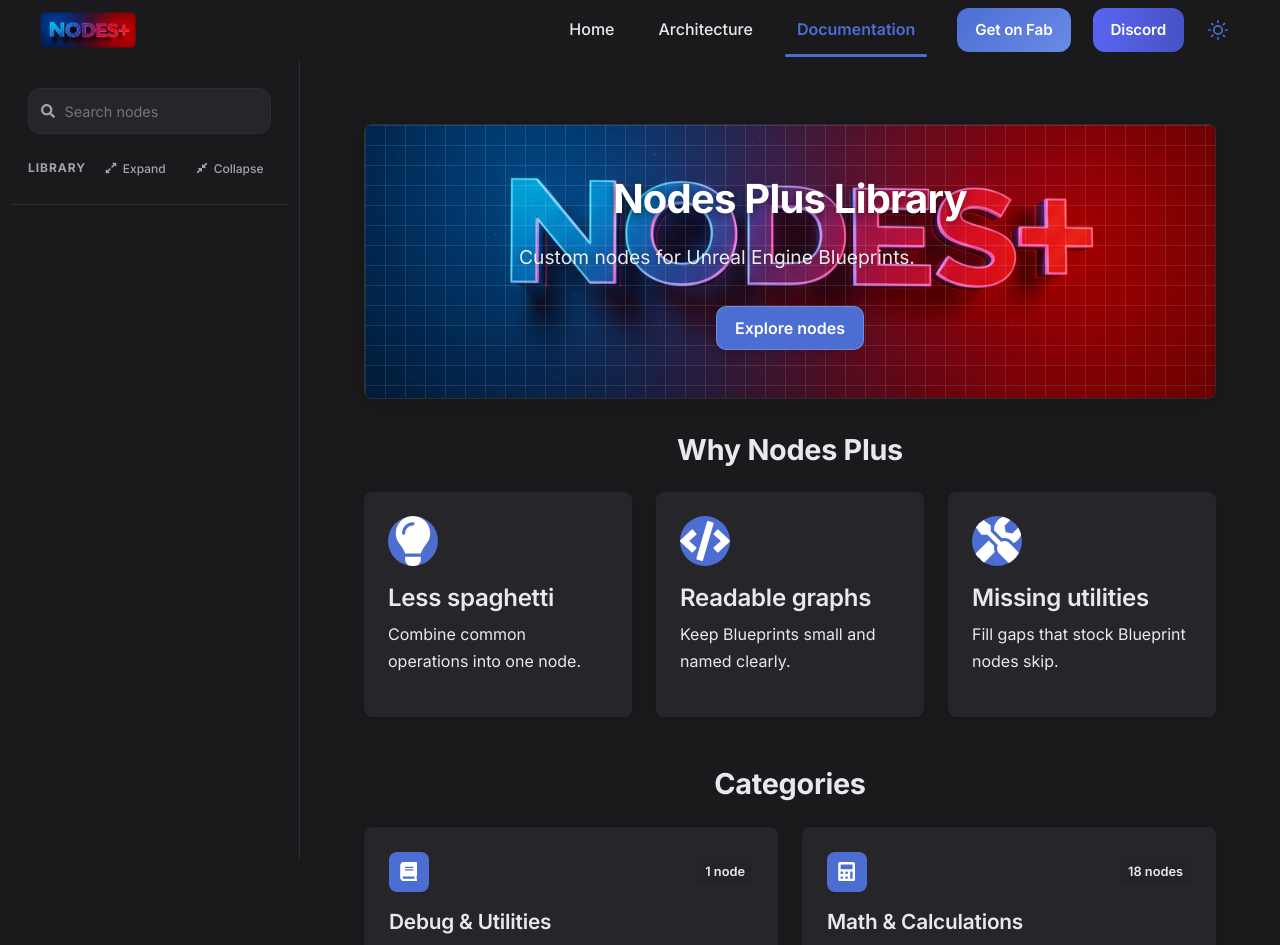
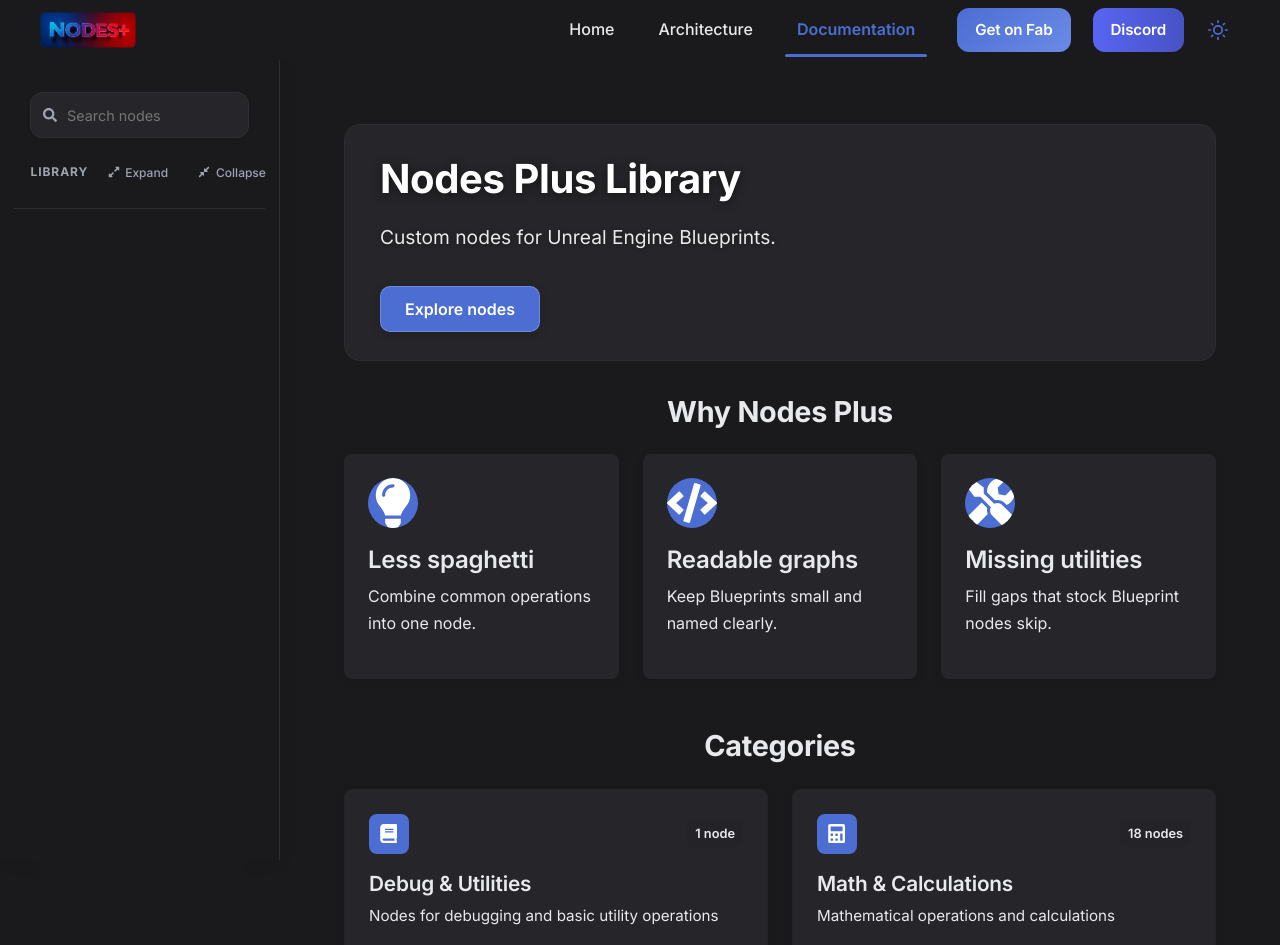
Before and after one commit to Sheriff99yt/NodesPlusWebsite, a React (Vite) app: page /NodesPlusWebsite/documentation in a window 1280 px wide. Shown: the top 945 px of the page. Built offline with nearby package versions, Linux system fonts and the light colour scheme.

Commit message:
Redesign docs page: drop banner hero, rebuild layout.

```diff
--- a/src/styles/Documentation.css
+++ b/src/styles/Documentation.css
@@ -499,39 +499,21 @@
    DOCUMENTATION HERO SECTION - Completely separate from Home hero
    =============================================================== */
 .docs-hero-section {
-  background: url('/NodesPlusWebsite/images/branding/Banner.jpg') center center/cover no-repeat;
+  background: var(--bg-light);
   position: relative;
-  padding: 3rem 2rem;
-  text-align: center;
-  border-radius: 8px;
+  padding: 2rem 1.5rem;
+  text-align: left;
+  border-radius: 16px;
   margin-bottom: 2rem;
-  box-shadow: 0 4px 20px rgba(0, 0, 0, 0.15);
-  overflow: hidden;
+  box-shadow: none;
+  overflow: visible;
+  border: 1px solid var(--border-color);
 }
 
-.docs-hero-section::before {
-  content: '';
-  position: absolute;
-  top: 0;
-  left: 0;
-  right: 0;
-  bottom: 0;
-  background-color: rgba(31, 32, 53, 0.8);
-  z-index: 1;
-}
-
+.docs-hero-section::before,
 .docs-hero-section::after {
-  content: '';
-  position: absolute;
-  top: 0;
-  left: 0;
-  right: 0;
-  bottom: 0;
-  background-image:
-    linear-gradient(to right, rgba(255, 255, 255, 0.1) 1px, transparent 1px),
-    linear-gradient(to bottom, rgba(255, 255, 255, 0.1) 1px, transparent 1px);
-  background-size: 20px 20px;
-  z-index: 2;
+  content: none !important;
+  display: none !important;
 }
 
 .docs-hero-content {
--- a/src/styles/docs-ux.css
+++ b/src/styles/docs-ux.css
@@ -1,207 +1,151 @@
-/* Full docs UI/UX pass — loaded after Documentation.css */
+
+/* Docs layout — last word after Documentation.css */
+
+.documentation-container {
+  display: flex;
+  align-items: stretch;
+  gap: 0;
+}
+.documentation-page .sidebar {
+  position: sticky;
+  top: 0;
+  left: auto;
+  width: 280px;
+  flex: 0 0 280px;
+  height: calc(100vh);
+  max-height: 100vh;
+  overflow: hidden;
+  background: var(--bg-color);
+  border-right: 1px solid var(--border-color);
+  z-index: 2;
+}
+.documentation-page .sidebar-inner {
+  height: 100%;
+  overflow-y: auto;
+  padding: 1rem 0.9rem 2rem;
+}
+.documentation-page .docs-main-content {
+  margin-left: 0;
+  width: auto;
+  flex: 1;
+  min-width: 0;
+  padding: 1.75rem 2rem 4rem;
+}
+
 .docs-default-panel {
-  max-width: 920px;
-  margin: 0 auto;
+  max-width: 880px;
+  margin: 0;
+  padding: 0;
 }
-.docs-hero-section {
-  background: var(--bg-light);
+.docs-hero-section,
+.docs-hero-section.docs-hero-section {
+  background: var(--bg-light) !important;
+  background-image: none !important;
+  text-align: left;
+  padding: 1.75rem 1.5rem;
   border: 1px solid var(--border-color);
   border-radius: 16px;
-  padding: 2rem 1.75rem;
-  margin-bottom: 2rem;
   box-shadow: none;
 }
 .docs-hero-section::before,
-.docs-hero-section .docs-hero-content::after {
+.docs-hero-section::after {
+  content: none !important;
   display: none !important;
-  content: none !important;
+  background: none !important;
+}
+.docs-hero-content {
+  max-width: 36rem;
+  margin: 0;
+  z-index: 1;
 }
 .docs-hero-content h1 {
-  font-size: clamp(1.75rem, 3vw, 2.25rem);
-  letter-spacing: -0.02em;
-  margin: 0 0 0.5rem;
+  color: var(--text-color);
+  font-size: clamp(1.6rem, 3vw, 2.1rem);
+  text-shadow: none;
+  margin: 0 0 0.4rem;
 }
 .docs-hero-content p {
   color: var(--text-light);
-  max-width: 40rem;
-  margin: 0 0 1.25rem;
+  font-size: 1.05rem;
+  text-shadow: none;
+  margin: 0 0 1.1rem;
 }
 .docs-hero-button.primary {
   min-height: 44px;
   border-radius: 10px;
-  padding: 0.65rem 1.15rem;
 }
-.docs-features-section h2,
-.docs-categories-section h2 {
-  font-size: 1.25rem;
-  margin: 0 0 1rem;
-}
+
 .docs-features-grid {
   display: grid;
   grid-template-columns: repeat(3, 1fr);
-  gap: 0.85rem;
-  margin-bottom: 2.25rem;
+  gap: 0.75rem;
+  margin-bottom: 2rem;
 }
 .docs-feature-card {
-  padding: 1.1rem 1.15rem;
+  padding: 1rem 1.05rem;
   border-radius: 12px;
+}
+.docs-categories-grid,
+.category-nodes-grid {
+  display: grid;
+  grid-template-columns: repeat(auto-fill, minmax(260px, 1fr));
+  gap: 0.75rem;
+}
+.docs-category-card,
+.node-preview-card {
+  text-align: left;
   min-height: 0;
-  align-items: flex-start;
+  padding: 1rem 1.1rem;
+  border-radius: 12px;
 }
-.docs-categories-grid {
-  display: grid;
-  grid-template-columns: repeat(2, 1fr);
-  gap: 0.85rem;
+.docs-category-card h3,
+.node-preview-card h3 {
+  white-space: normal;
+  display: -webkit-box;
+  -webkit-line-clamp: 3;
+  -webkit-box-orient: vertical;
+  overflow: hidden;
+  line-height: 1.3;
 }
-.docs-category-card {
-  text-align: left;
-  padding: 1.15rem 1.2rem 1rem;
-  border-radius: 14px;
-  min-height: 180px;
-  display: flex;
-  flex-direction: column;
-  gap: 0.45rem;
-}
-.docs-category-header {
+
+.category-details-banner,
+.node-details-header {
   display: flex;
   align-items: center;
   justify-content: space-between;
-  gap: 0.75rem;
-}
-.docs-category-card h3 {
-  margin: 0;
-  font-size: 1.05rem;
-}
-.docs-category-card p {
-  flex: 1;
-  color: var(--text-light);
-  margin: 0;
-}
-.docs-view-category {
-  font-weight: 600;
-  color: var(--primary-color);
-}
-.category-details-banner {
-  display: flex;
-  align-items: flex-start;
-  justify-content: space-between;
   gap: 1rem;
-  padding: 0 0 1.25rem;
   background: none;
+  padding: 0 0 1rem;
   border-bottom: 1px solid var(--border-color);
 }
-.category-title {
-  font-size: clamp(1.5rem, 3vw, 2rem);
-  margin: 0 0 0.35rem;
+.back-button {
+  position: static;
+  min-height: 40px;
+  border-radius: 10px;
 }
-.back-button {
-  min-height: 44px;
-  border-radius: 10px;
-  padding: 0 0.9rem;
+.node-category-badge,
+.node-complexity-badge {
+  overflow: visible;
+  white-space: nowrap;
+  max-width: none;
 }
-.category-nodes-grid {
-  display: grid;
-  grid-template-columns: repeat(auto-fill, minmax(240px, 1fr));
-  gap: 0.85rem;
-  margin-top: 1.25rem;
+.node-graph-container,
+.node-flow {
+  min-height: 340px;
 }
-.node-preview-card {
-  cursor: pointer;
-  border-radius: 12px;
-  padding: 1rem 1.1rem;
-  text-align: left;
-  width: 100%;
-  background: var(--card-bg, var(--bg-light));
-  border: 1px solid var(--border-color);
-}
-.node-preview-card h3 {
-  font-size: 1rem;
-  margin: 0 0 0.4rem;
-}
-.node-details-header {
-  display: flex;
-  align-items: flex-start;
-  justify-content: space-between;
-  gap: 1rem;
-  margin-bottom: 1.25rem;
-}
-.node-details-content {
-  max-width: 72rem;
-}
-.node-overview,
-.node-description {
+.node-overview {
   max-width: 65ch;
 }
-.node-graph-container {
-  border-radius: 12px;
-  overflow: hidden;
-  min-height: 220px;
-}
+
 @media (max-width: 800px) {
   .docs-features-grid,
-  .docs-categories-grid {
+  .docs-categories-grid,
+  .category-nodes-grid {
     grid-template-columns: 1fr;
   }
-  .docs-category-card {
-    min-height: 0;
+  .documentation-page .docs-main-content {
+    padding: 1.25rem 1rem 6rem;
   }
-}
-
-
-.docs-hero-section {
-  position: relative;
-  overflow: hidden;
-}
-.docs-hero-section::after {
-  content: "";
-  position: absolute;
-  inset: 0;
-  background: linear-gradient(180deg, rgba(10,12,18,0.55), rgba(10,12,18,0.72));
-  pointer-events: none;
-}
-.docs-hero-content {
-  position: relative;
-  z-index: 1;
-}
-.documentation-page .sidebar {
-  width: 300px;
-}
-.docs-category-card h3,
-.node-preview-card h3 {
-  display: -webkit-box;
-  -webkit-line-clamp: 2;
-  -webkit-box-orient: vertical;
-  overflow: hidden;
-  white-space: normal;
-  line-height: 1.3;
-}
-.category-details-banner {
-  align-items: center;
-}
-.category-details-banner .back-button,
-.node-details-header .back-button {
-  position: static;
-  margin: 0;
-}
-.node-complexity-badge,
-.node-category-badge,
-.node-details-header [class*="badge"],
-.node-details-header [class*="chip"] {
-  max-width: none;
-  overflow: visible;
-  white-space: nowrap;
-  padding: 0.2rem 0.55rem;
-}
-.node-graph-container,
-.node-graph-section {
-  min-height: 320px;
-}
-.node-flow {
-  min-height: 300px;
-}
-
-
-@media (max-width: 768px) {
   .documentation-page .sidebar:not(.mobile-visible) {
     display: none !important;
   }
@@ -209,29 +153,15 @@
     display: flex;
     position: fixed;
     inset: 0;
-    top: 0;
-    left: 0;
     width: 100% !important;
     max-width: none;
     height: 100dvh;
-    height: 100%;
     background: #12141c;
     z-index: 50;
     padding-top: 56px;
-    transform: none;
+    transform: none !important;
   }
-  html[data-theme="light"] .documentation-page .sidebar.mobile-visible,
-  .documentation-page .sidebar.mobile-visible.light-theme {
+  html[data-theme="light"] .documentation-page .sidebar.mobile-visible {
     background: #f3f5fb;
   }
-  .category-nodes-grid,
-  .docs-categories-grid,
-  .docs-features-grid {
-    grid-template-columns: 1fr !important;
-  }
-  .node-preview-card h3,
-  .docs-category-card h3 {
-    -webkit-line-clamp: 3;
-    white-space: normal;
-  }
 }
```
